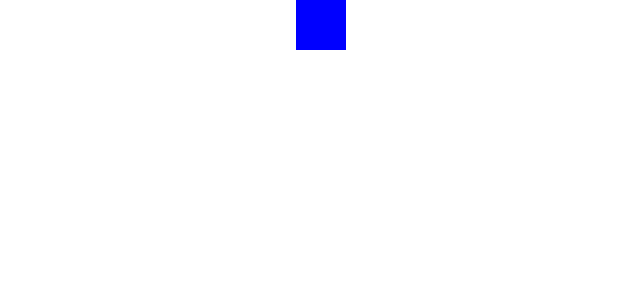
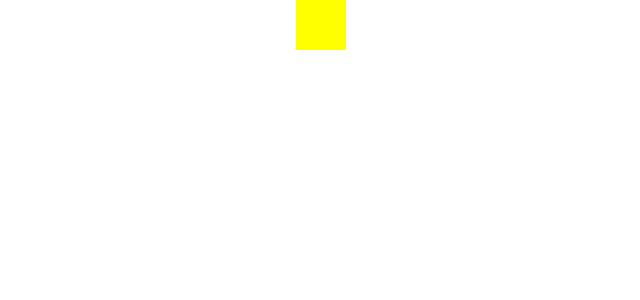
Before and after one commit to katielamber02/ts-practice-d3, a React (Create React App) app: page / in a window 1280 px wide. Shown: the top 300 px of the page, without its empty margins (194-834 px from the left). Built offline with nearby package versions, Linux system fonts and the light colour scheme.

Commit message:
selectAll

```diff
--- a/src/App.tsx
+++ b/src/App.tsx
@@ -2,7 +2,7 @@ import React, { useRef, useEffect } from "react";
 
 import "./App.css";
 
-import { select } from "d3-selection";
+import { select, selectAll } from "d3-selection";
 
 const App: React.FC = () => {
   const svgRef = useRef<SVGSVGElement>(null);
@@ -10,19 +10,37 @@ const App: React.FC = () => {
   useEffect(() => {
     console.log(select(svgRef.current));
 
-    select(svgRef.current)
-      .append("rect") // selection switches from svg to newly appended element
+    // select(svgRef.current)
+    //   .append("rect") // selection switches from svg to newly appended element
+    //   .attr("width", 50)
+    //   .attr("height", 50)
+    //   .attr("fill", "blue");
+
+    selectAll("rect")
       .attr("width", 50)
       .attr("height", 50)
-      .attr("fill", "blue");
+      .attr("fill", "yellow");
+    // selectAll(".foo")
+    // selectAll('#1')
   });
 
   return (
     <div className="App">
       <svg ref={svgRef}>
-        {/* <line />
-         <rect width={50} height={50} fill="blue" />
-        <circle /> */}
+        <rect />
+        <rect />
+        <rect />
+        <rect />
+
+        <rect id="1" />
+        <rect id="1" />
+        <rect id="1" />
+        <rect id="1" />
+
+        <rect className="foo" />
+        <rect className="foo" />
+        <rect className="foo" />
+        <rect className="foo" />
       </svg>
     </div>
   );
```
